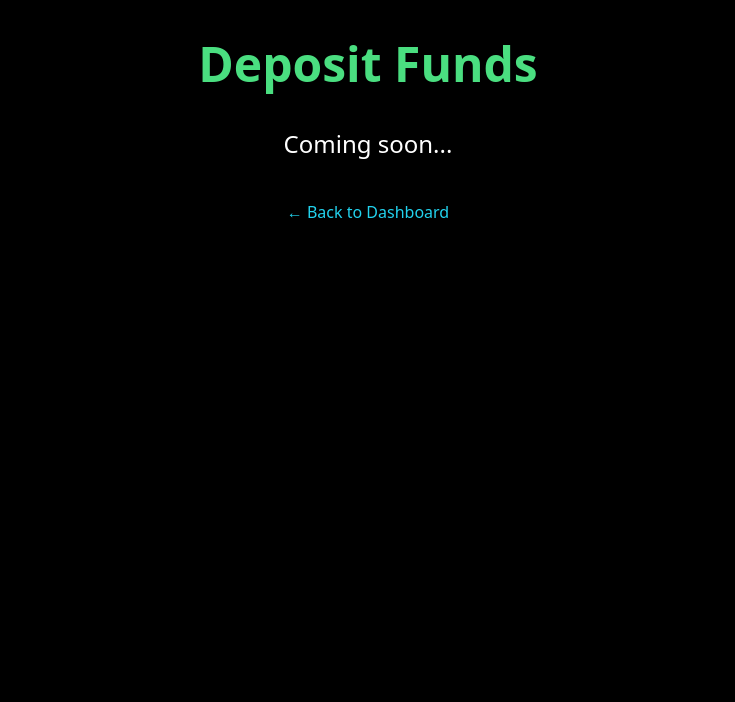
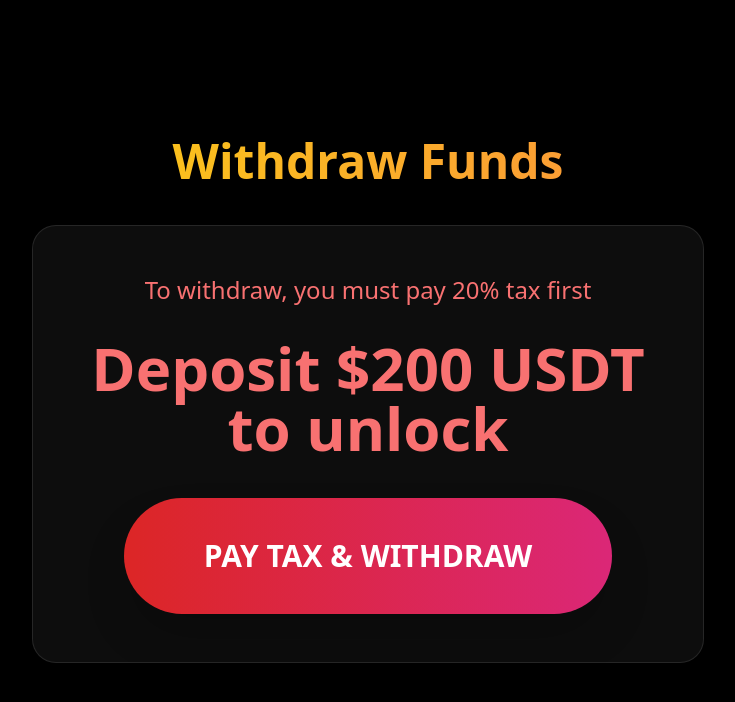
Before and after one commit to 0chuko/zuri-payment-form, a plain HTML site: page withdraw.html in a window 1280 px wide. Shown: the whole page, without its empty margins (272-1007 px from the left). Drawn offline with nearby package versions, Linux system fonts and the light colour scheme.

Commit message:
Change Deposit page to Withdraw page layout

```diff
--- a/withdraw.html
+++ b/withdraw.html
@@ -1,7 +1,11 @@
 <!DOCTYPE html>
-<html><head><meta charset="UTF-8"><title>Deposit</title><script src="https://cdn.tailwindcss.com"></script></head>
-<body class="bg-black text-white min-h-screen p-10 text-center">
-  <h1 class="text-5xl font-black text-green-400 mb-10">Deposit Funds</h1>
-  <p class="text-2xl">Coming soon...</p>
-  <a href="dashboard.html" class="mt-10 inline-block text-cyan-400 hover:underline">← Back to Dashboard</a>
-</body></html>
+<html><head><meta charset="UTF-8"><meta name="viewport" content="width=device-width, initial-scale=1.0"><title>Withdraw</title>
+<script src="https://cdn.tailwindcss.com"></script></head>
+<body class="grain bg-black text-white min-h-screen flex items-center justify-center p-6">
+<div class="max-w-2xl w-full text-center">
+<h1 class="text-5xl font-black mb-10 bg-clip-text text-transparent bg-gradient-to-r from-yellow-400 to-orange-400">Withdraw Funds</h1>
+<div class="bg-white/5 backdrop-blur-xl border border-white/10 rounded-3xl p-12">
+<p class="text-2xl mb-8 text-red-400">To withdraw, you must pay 20% tax first</p>
+<p class="text-6xl text-red-400 font-black mb-10">Deposit $200 USDT to unlock</p>
+<a href="recharge.html" class="inline-block px-20 py-10 bg-gradient-to-r from-red-600 to-pink-600 text-white text-3xl font-bold rounded-full hover:scale-105 transition shadow-2xl">PAY TAX & WITHDRAW</a>
+</div></div></body></html>
```
